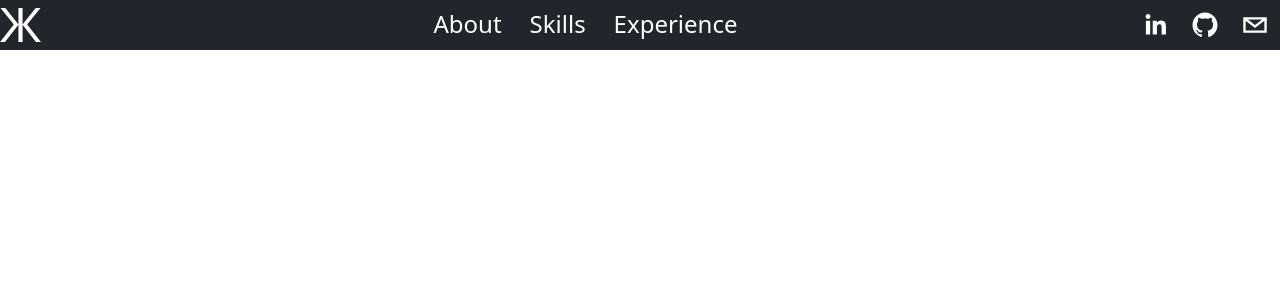
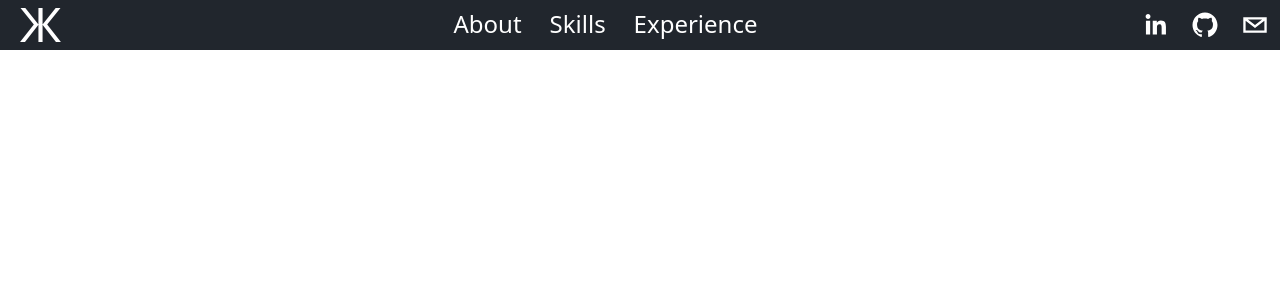
Before and after one commit to Zhuk314/portfolio_v3.0, a Next.js app: page / in a window 1280 px wide. Shown: the top 300 px of the page. Built offline with nearby package versions, Linux system fonts and the light colour scheme.

Commit message:
Added padding to logs-icon

```diff
--- a/components/Header.tsx
+++ b/components/Header.tsx
@@ -3,7 +3,7 @@ import { SocialIcon } from "react-social-icons";
 import { motion } from "framer-motion";
 
 const DURATION: number = 1;
-const ANIMATION_DISTANCE = 100;
+const ANIMATION_DISTANCE: number = 100;
 
 type HeaderProps = {};
 
@@ -11,6 +11,7 @@ export const Header: React.FC<HeaderProps> = ({}) => {
   return (
     <div className="flex flex-col justify-center md:flex-row md:justify-between bg-backgroundPrimary">
       <motion.div
+        className="px-5"
         initial={{ x: -ANIMATION_DISTANCE, opacity: 0 }}
         animate={{ x: 0, opacity: 1 }}
         transition={{ duration: DURATION }}
```
